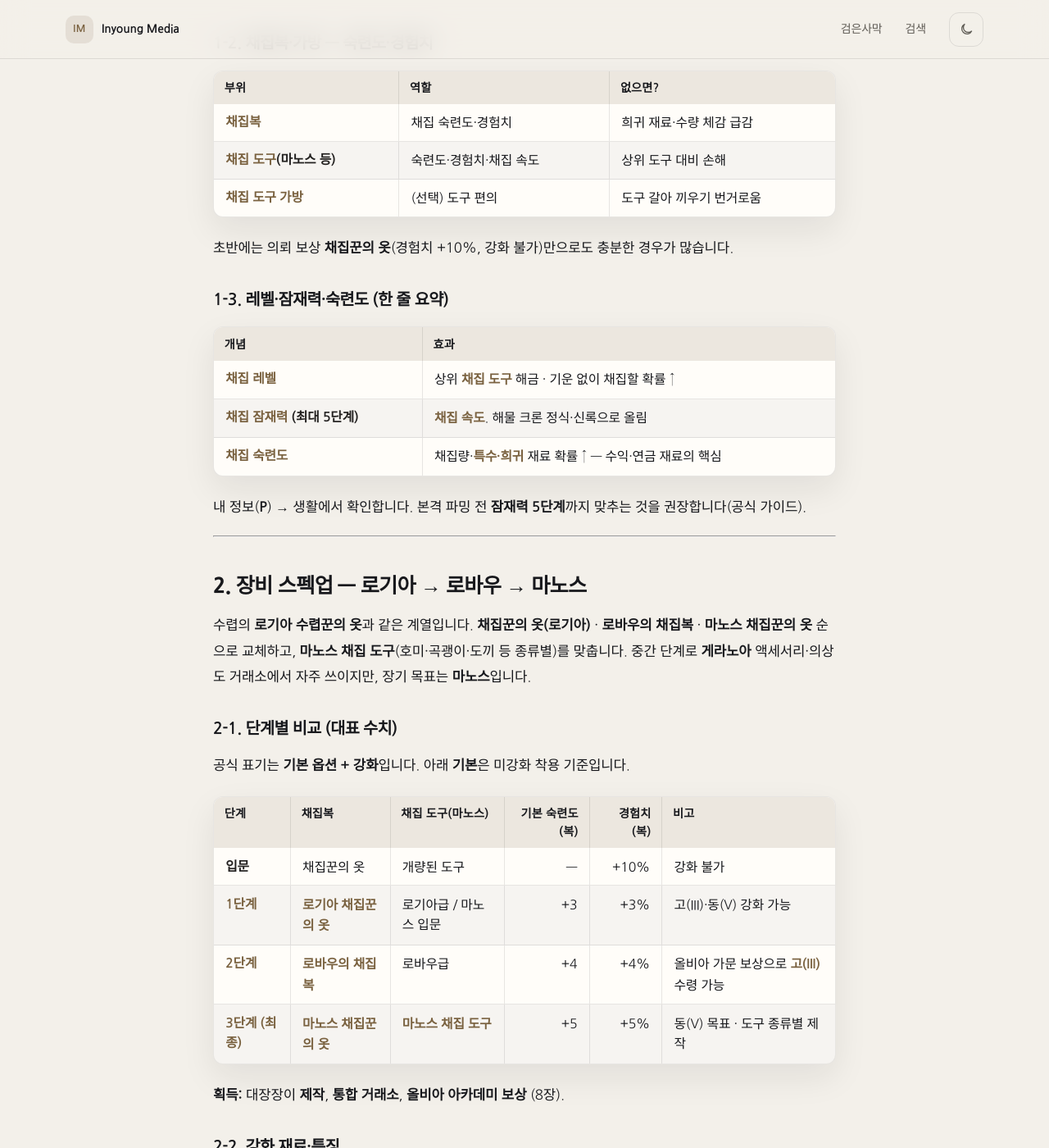
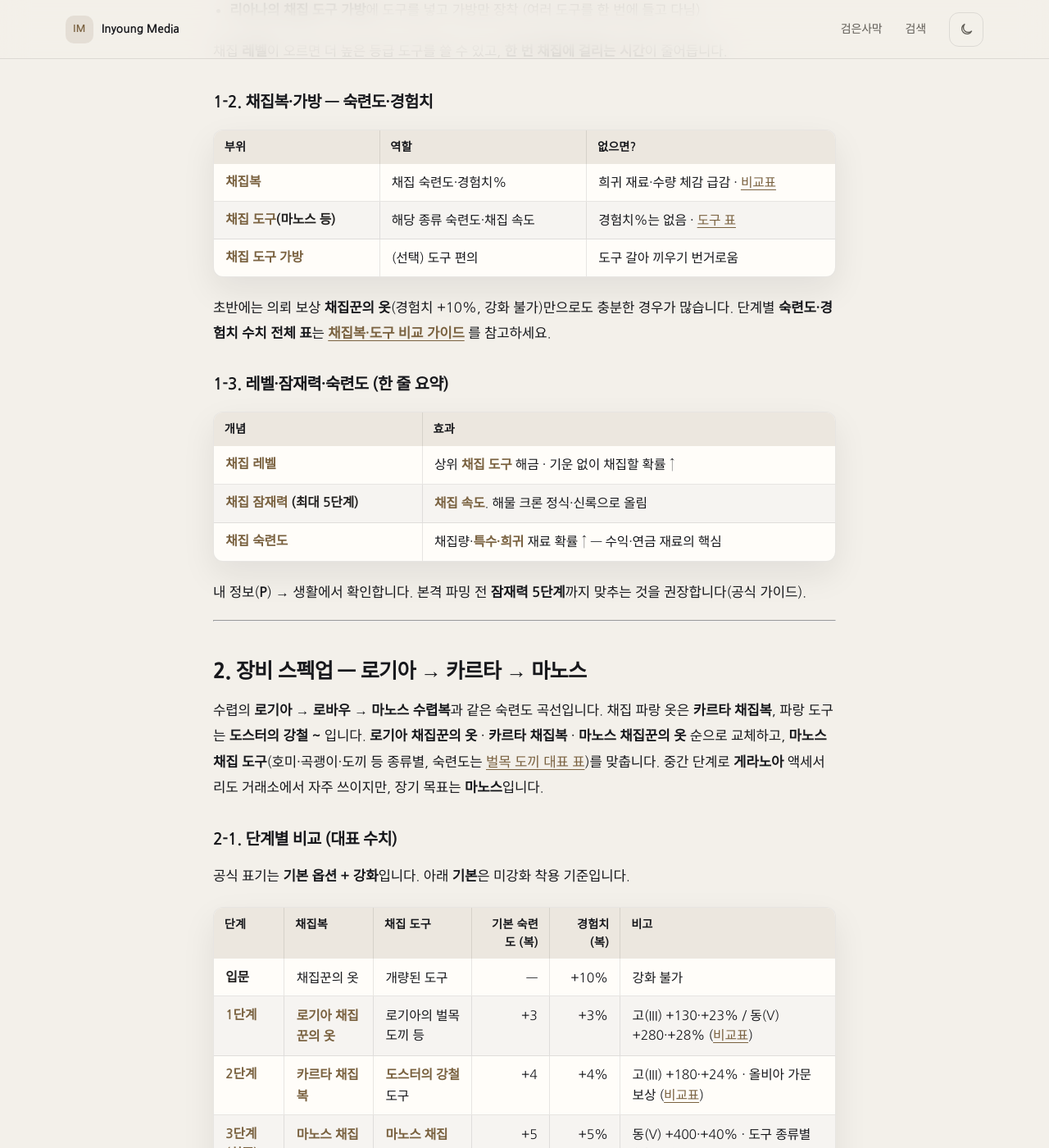
Before and after one commit to inyounglee/inyounglee.github.io, a Jekyll site: the page built from _posts/2026-09-18-gathering-lifeskill-guide.md, in a window 1280 px wide and 1400 px high, scrolled down 4372 px. Shown: the whole window at 82% size. Built offline with Jekyll 4.4.1, drawn with Linux system fonts in a browser that asks for light colours; some web fonts are replaced; some of the changed text lies outside the part shown.

Commit message:
- 채집복·도구 비교 글을 수렵복 비교와 같은 형식으로 올렸고, 채집 가이드 곳곳에 연결

````diff
--- a/_posts/2026-09-18-gathering-lifeskill-guide.md
+++ b/_posts/2026-09-18-gathering-lifeskill-guide.md
@@ -3,7 +3,7 @@
 title: "검은사막 채집 생활 가이드 — 장비·도구·버프·레벨업 (올비아 아카데미 보상 포함)"
 date: 2026-09-18
 categories: [blackdesert]
-tags: [검은사막, 채집, 생활, 장비, 마노스, 로바우, 로기아, 벌목, 채광, 호미, 수액, 도축, 무두질, 물뜨기, 삽, 맨손, 버프, 레벨업, 올비아아카데미, 요정의숨결, 광명석]
+tags: [검은사막, 채집, 생활, 장비, 마노스, 카르타, 도스터, 로기아, 벌목, 채광, 호미, 수액, 도축, 무두질, 물뜨기, 삽, 맨손, 버프, 레벨업, 올비아아카데미, 요정의숨결, 광명석]
 image: /assets/images/posts/gathering-lifeskill-guide.webp
 image_alt: 채집 가이드 썸네일 — 벌목·채광·호미·수액·도축·무두질·물뜨기·삽·맨손
 featured: false
@@ -11,11 +11,13 @@
 
 아래 내용은 **2026년 9월 기준 한국 검은사막 PC판**을 기준으로 정리했습니다. 공식 [모험가 가이드 — 채집](https://www.kr.playblackdesert.com/ko-kr/Wiki?wikiNo=97), [올비아 아카데미](https://www.kr.playblackdesert.com/ko-kr/Wiki?wikiNo=429), [광명석 조합식](https://www.kr.playblackdesert.com/ko-kr/Wiki?wikiNo=273)을 우선 참고했습니다.
 
+> **채집복·도구 숙련도·경험치만 비교**하고 싶다면 → **[채집복·도구 비교표 (로기아·카르타·마노스)](https://www.inyounglee.kr/blackdesert/2026/09/18/gathering-gear-stats-comparison/)**
+
 > 관련: [수렵 생활 가이드](https://www.inyounglee.kr/blackdesert/2026/09/01/hunting-lifeskill-guide/) · [재배 생활 가이드](https://www.inyounglee.kr/blackdesert/2026/09/18/farming-lifeskill-guide/) · [올비아 아카데미 항해·교역](https://www.inyounglee.kr/blackdesert/2026/09/06/olvia-academy-sailing-trade-guide/)
 
 # 검은사막 채집 생활 가이드
 
-채집은 필드의 나무·광석·약초·동물 등에서 **재료를 직접 모으는** 생활 콘텐츠입니다. 종류는 공식 기준으로 **벌목 · 채광 · 호미 · 맨손 · 수액 채취 · 도축 · 무두질 · 물뜨기 · 삽** 아홉 가지입니다. 같은 대상이라도 도구가 바뀌면 결과물이 달라지므로, 요리·가공·연금·제작을 키울 계획이라면 **채집 레벨·숙련도**와 함께 **쓰는 종류별 도구**를 먼저 잡아 두는 편이 좋습니다. 수렵과 마찬가지로 **로기아 → 로바우 → 마노스 채집복**과 **등급에 맞는 채집 도구**가 정석 루트입니다.
+채집은 필드의 나무·광석·약초·동물 등에서 **재료를 직접 모으는** 생활 콘텐츠입니다. 종류는 공식 기준으로 **벌목 · 채광 · 호미 · 맨손 · 수액 채취 · 도축 · 무두질 · 물뜨기 · 삽** 아홉 가지입니다. 같은 대상이라도 도구가 바뀌면 결과물이 달라지므로, 요리·가공·연금·제작을 키울 계획이라면 **채집 레벨·숙련도**와 함께 **쓰는 종류별 도구**를 먼저 잡아 두는 편이 좋습니다. 정석 루트는 **로기아 → 카르타 → 마노스 채집복**과 **로기아 → 도스터 강철 → 마노스 채집 도구**입니다. 수렵의 파랑 옷이 로바우인 것과 달리, 채집 파랑은 **카르타 채집복**입니다.
 
 결론부터 정리하면 추천 성장 순서는 다음과 같습니다.
 
@@ -23,7 +25,7 @@
 입문 (개량된 도구 + 채집꾼의 옷)
   → 벨리아·승급 의뢰 또는 올비아 채집 강의
   → 로기아 채집복·도구 (+강화)
-  → 로바우 채집복·도구 (+강화)
+  → 카르타 채집복 · 도스터 강철 도구 (+강화)
   → 마노스 채집복·도구 동(V) (최종)
 ```
 
@@ -49,7 +51,7 @@
 | **물뜨기** | 빈 병 | 물 **지형** | 물병 | 가열·솎아내기 |
 | **삽** | 삽 | 사막 모래 **지형** | 광석·수정·흙탕물주머니 | 가열·빻기·솎아내기 |
 
-마노스 채집 도구가 있는 핵심 6종은 **벌목·수액·호미·도축·무두질·채광**입니다. **물뜨기·삽·맨손**은 전용 마노스 도구가 없고, 물·사막은 오브젝트가 아니라 **지형에서 자동 반복**합니다. 6종의 미니게임은 **[뿌리 깊은 손](#rooted-hand)**에서 해금·ON/OFF까지 이어서 볼 수 있습니다.
+마노스 채집 도구가 있는 핵심 6종은 **벌목·수액·호미·도축·무두질·채광**입니다. **물뜨기·삽·맨손**은 전용 마노스 도구가 없고, 물·사막은 오브젝트가 아니라 **지형에서 자동 반복**합니다. 6종의 숙련도 숫자는 [벌목 도끼 대표 표](https://www.inyounglee.kr/blackdesert/2026/09/18/gathering-gear-stats-comparison/#tools)와 같고, 미니게임은 **[뿌리 깊은 손](#rooted-hand)**에서 해금·ON/OFF까지 이어서 볼 수 있습니다.
 
 #### 1-1-1. 벌목
 
@@ -99,7 +101,7 @@
 
 사막 **모래 지형**에서 **삽**으로 팝니다. 물뜨기와 같이 오브젝트가 아니라 지형 반복입니다. **광석·수정·흙탕물주머니**가 나오고, 가공은 가열·빻기·솎아내기입니다. 발렌시아 사막이 주 무대입니다. 마노스 삽은 없고, 숨결·파묻힌 흔적 공식 목록에도 없습니다.
 
-**입문용 도구:** 각 마을 **재료 상인**의 **「개량된~」** 채집 도구 — 착용 조건 없이 채집 시간이 짧아집니다.
+**입문용 도구:** 각 마을 **재료 상인**의 **「개량된~」** 채집 도구 — 착용 조건 없이 채집 시간이 짧아집니다. 이후 루트는 **로기아 → 도스터의 강철 → 마노스**이며, 숙련도·확률 숫자는 **[채집 도구 비교표](https://www.inyounglee.kr/blackdesert/2026/09/18/gathering-gear-stats-comparison/#tools)** 를 보세요.
 
 **장착 방법**
 
@@ -112,11 +114,11 @@
 
 | 부위 | 역할 | 없으면? |
 | --- | --- | --- |
-| **채집복** | 채집 숙련도·경험치 | 희귀 재료·수량 체감 급감 |
-| **채집 도구**(마노스 등) | 숙련도·경험치·채집 속도 | 상위 도구 대비 손해 |
+| **채집복** | 채집 숙련도·경험치% | 희귀 재료·수량 체감 급감 · [비교표](https://www.inyounglee.kr/blackdesert/2026/09/18/gathering-gear-stats-comparison/#clothes) |
+| **채집 도구**(마노스 등) | 해당 종류 숙련도·채집 속도 | 경험치%는 없음 · [도구 표](https://www.inyounglee.kr/blackdesert/2026/09/18/gathering-gear-stats-comparison/#tools) |
 | **채집 도구 가방** | (선택) 도구 편의 | 도구 갈아 끼우기 번거로움 |
 
-초반에는 의뢰 보상 **채집꾼의 옷**(경험치 +10%, 강화 불가)만으로도 충분한 경우가 많습니다.
+초반에는 의뢰 보상 **채집꾼의 옷**(경험치 +10%, 강화 불가)만으로도 충분한 경우가 많습니다. 단계별 **숙련도·경험치 수치 전체 표**는 **[채집복·도구 비교 가이드](https://www.inyounglee.kr/blackdesert/2026/09/18/gathering-gear-stats-comparison/)** 를 참고하세요.
 
 ### 1-3. 레벨·잠재력·숙련도 (한 줄 요약)
 
@@ -130,20 +132,20 @@
 
 ---
 
-## 2. 장비 스펙업 — 로기아 → 로바우 → 마노스
+## 2. 장비 스펙업 — 로기아 → 카르타 → 마노스
 
-수렵의 **로기아 수렵꾼의 옷**과 같은 계열입니다. **채집꾼의 옷(로기아)** · **로바우의 채집복** · **마노스 채집꾼의 옷** 순으로 교체하고, **마노스 채집 도구**(호미·곡괭이·도끼 등 종류별)를 맞춥니다. 중간 단계로 **게라노아** 액세서리·의상도 거래소에서 자주 쓰이지만, 장기 목표는 **마노스**입니다.
+수렵의 **로기아 → 로바우 → 마노스 수렵복**과 같은 숙련도 곡선입니다. 채집 파랑 옷은 **카르타 채집복**, 파랑 도구는 **도스터의 강철 ~** 입니다. **로기아 채집꾼의 옷** · **카르타 채집복** · **마노스 채집꾼의 옷** 순으로 교체하고, **마노스 채집 도구**(호미·곡괭이·도끼 등 종류별, 숙련도는 [벌목 도끼 대표 표](https://www.inyounglee.kr/blackdesert/2026/09/18/gathering-gear-stats-comparison/#tools))를 맞춥니다. 중간 단계로 **게라노아** 액세서리도 거래소에서 자주 쓰이지만, 장기 목표는 **마노스**입니다.
 
 ### 2-1. 단계별 비교 (대표 수치)
 
 공식 표기는 **기본 옵션 + 강화**입니다. 아래 **기본**은 미강화 착용 기준입니다.
 
-| 단계 | 채집복 | 채집 도구(마노스) | 기본 숙련도 (복) | 경험치 (복) | 비고 |
+| 단계 | 채집복 | 채집 도구 | 기본 숙련도 (복) | 경험치 (복) | 비고 |
 | --- | --- | --- | ---: | ---: | --- |
 | 입문 | 채집꾼의 옷 | 개량된 도구 | — | +10% | 강화 불가 |
-| **1단계** | **로기아 채집꾼의 옷** | 로기아급 / 마노스 입문 | +3 | +3% | 고(III)·동(V) 강화 가능 |
-| **2단계** | **로바우의 채집복** | 로바우급 | +4 | +4% | 올비아 가문 보상으로 **고(III)** 수령 가능 |
-| **3단계 (최종)** | **마노스 채집꾼의 옷** | **마노스 채집 도구** | +5 | +5% | 동(V) 목표 · 도구 종류별 제작 |
+| **1단계** | **로기아 채집꾼의 옷** | 로기아의 벌목 도끼 등 | +3 | +3% | 고(III) +130·+23% / 동(V) +280·+28% ([비교표](https://www.inyounglee.kr/blackdesert/2026/09/18/gathering-gear-stats-comparison/#clothes)) |
+| **2단계** | **카르타 채집복** | **도스터의 강철** 도구 | +4 | +4% | 고(III) +180·+24% · 올비아 가문 보상 ([비교표](https://www.inyounglee.kr/blackdesert/2026/09/18/gathering-gear-stats-comparison/#clothes)) |
+| **3단계 (최종)** | **마노스 채집꾼의 옷** | **마노스 채집 도구** | +5 | +5% | 동(V) +400·+40% · 도구 종류별 ([비교표](https://www.inyounglee.kr/blackdesert/2026/09/18/gathering-gear-stats-comparison/#tools)) |
 
 **획득:** 대장장이 **제작**, **통합 거래소**, **올비아 아카데미 보상** (8장).
 
@@ -156,7 +158,7 @@
 | +1 ~ +15 | **검은 결정** |
 | 장(I) ~ 동(V) | **응축된 마력의 검은 결정** |
 
-- 로기아·로바우·마노스는 **발크스 스택(강화 확률 증가) 없음**
+- 로기아·카르타·도스터·마노스는 **발크스 스택(강화 확률 증가) 없음**
 - 실패 시 **파괴 없음** (고대의 모루·아그리스 정수로 확정 강화 가능)
 
 ### 2-3. 추천 강화 목표
@@ -164,7 +166,7 @@
 | 구간 | 목표 | 이유 |
 | --- | --- | --- |
 | 로기아 | **+15·장(I)~고(III)** | 올비아·승급 의뢰 구간 |
-| 로바우 | **장(I)~고(III)** | 올비아 **로바우 보상** 이후 마노스 전 |
+| 카르타·도스터 | **장(I)~고(III)** | 올비아 **파란색 보상** 이후 마노스 전 |
 | 마노스 | **동(V)** | 숙련도·경험치 최대 구간 |
 
 크론석은 **마노스 동(V) 직전**에 쓰는 편이 낫습니다.
@@ -177,7 +179,7 @@
 | **레이트가의 채집 도구** | 북부 밀농장 **노먼 레이트** 공헌도 50 **대여** — 숙련도·경험치·확률 |
 | **마력이 깃든 채집 도구** | 시간 −11초·확률 +80% but **숙련도에 따른 희귀 확률 미적용** — 레벨업용, 수익용 아님 |
 
-레벨만 빠르게 올릴 때는 마력 도구, **숙련도·희귀 재료**를 노릴 때는 **마노스·로바우** 쪽이 맞습니다.
+레벨만 빠르게 올릴 때는 마력 도구, **숙련도·희귀 재료**를 노릴 때는 **마노스·도스터** 쪽이 맞습니다. 로기아를 **동(V)** 까지 올려도 경험치 **+28%** 로 **마노스 고(III) +25%** 와 비슷한 수준이므로, 응축 결정 투자 전 **카르타·마노스 교체 시점**을 [비교표](https://www.inyounglee.kr/blackdesert/2026/09/18/gathering-gear-stats-comparison/)에서 함께 검토하세요.
 
 ### 2-5. 2026년 9월 2일 생활 장비 통합
 
@@ -309,8 +311,8 @@
 | --- | --- | --- | --- |
 | 0 | **벨리아** 채집 입문 의뢰 | 초급 | 개량된 도구 |
 | 1 | **승급 의뢰** (초급 10+) | 견습~숙련 | 로기아+ |
-| 2 | **올비아 채집 강의** (병행 가능) | 장인 (패스 시 명장) | 로바우 보상 |
-| 3 | 리아나 **일일·주간** + 필드 파밍 | 전문~장인 | 로바우~마노스 |
+| 2 | **올비아 채집 강의** (병행 가능) | 장인 (패스 시 명장) | 카르타·도스터 보상 |
+| 3 | 리아나 **일일·주간** + 필드 파밍 | 전문~장인 | 카르타~마노스 |
 | 4 | 숙련도·의뢰 병행 | 명장~ | **마노스 동(V)** |
 
 ### 6-2. 1순위 — 벨리아 · 승급 의뢰
@@ -375,12 +377,12 @@
 
 올비아 UI → **가문 보상 — 생활** 에서 채집 분야 진행도를 받습니다. 생활 **전 분야** 수료 구조 안에 채집 강의 완료가 포함됩니다.
 
-**채집·수렵과 같은 계열 대표 보상**
+**채집 분야 대표 보상**
 
 | 아이템 | 등급·용도 |
 | --- | --- |
-| **로바우의 채집복** (TRI / **고 III**) | 로기아 다음 — **즉시 착용** |
-| **로바우 채집 도구** (TRI / **고 III**) | 상위 도구 교체 |
+| **카르타 채집복** (TRI / **고 III**) | 로기아 다음 — **즉시 착용** · [비교표](https://www.inyounglee.kr/blackdesert/2026/09/18/gathering-gear-stats-comparison/#clothes) |
+| **도스터의 강철 채집 도구** (TRI / **고 III**) | 상위 도구 교체 · [비교표](https://www.inyounglee.kr/blackdesert/2026/09/18/gathering-gear-stats-comparison/#tools) |
 | **응축된 마력의 검은 결정** ×20 | 장(I)~ 강화 |
 | **크론석** ×1,000 | 마노스 상위 강화 예약 |
 
@@ -390,7 +392,7 @@
 
 | | 올비아 채집 강의 | 벨리아·승급·필드 |
 | --- | --- | --- |
-| 장비 | **로바우 고III** + (주화) **마노스** | 직접 제작·구매 |
+| 장비 | **카르타 고III** + **도스터 고III** + (주화) **마노스** | 직접 제작·구매 |
 | 레벨 | **장인~명장** (패스) | **숙련~전문** 위주 |
 | 시간 | 강의 1~2일 + 숨결 100 | 분산 파밍 |
 | 조건 | **60+ · 아카데미 입학** | 없음 |
@@ -409,8 +411,8 @@
   벨리아·승급 의뢰 OR 올비아 채집 강의
   ↓
 [1차] 로기아 채집복·도구 (+15·장 ~ 고)
-  ↓  (올비아면 로바우 보상으로 스킵 가능)
-[2차] 로바우 채집복·도구 (장~고)
+  ↓  (올비아면 카르타·도스터 보상으로 스킵 가능)
+[2차] 카르타 채집복 · 도스터 강철 도구 (장~고)
   ↓
 [3차] 마노스 채집복 + 마노스 채집 도구(종류별) → 동(V)
   ↓
@@ -422,8 +424,8 @@
 | 시점 | 착용 목표 | 채집 레벨 |
 | --- | --- | --- |
 | 1주차 | 로기아 고(III) + 견습~숙련 도구 | 견습~숙련 |
-| 올비아 완료 | **로바우 고III** (+ 주화 마노스) | **장인** |
-| 중기 | 로바우~마노스 + 전문~장인 | 전문~장인 |
+| 올비아 완료 | **카르타·도스터 고III** (+ 주화 마노스) | **장인** |
+| 중기 | 카르타·도스터~마노스 + 전문~장인 | 전문~장인 |
 | 최종 | **마노스 동(V)** 복·도구 | **명장** |
 
 ---
@@ -440,7 +442,7 @@
 | 마력이 깃든 도구로 수익 기대 | **숙련도 희귀 보너스 미적용** — 레벨용 |
 | 선택과 집중 : 채집 무조건 | 숙련도 **−500** — 합산 여유 확인 |
 | 올비아 수료 채팅 오타 | **`올비움, 프론티아!`** (일반 채팅) |
-| 로바우 가문 보상 누락 | UI **가문 보상 — 생활** |
+| 카르타·도스터 가문 보상 누락 | UI **가문 보상 — 생활** |
 
 ---
 
@@ -451,8 +453,8 @@
 ```
 □ 벌목 도끼 · 곡괭이 · 호미 · 수액 채취 · 도축칼 · 무두질칼 · (필요 시) 빈 병·삽
 □ 리아나의 채집 도구 가방 (선택)
-□ 채집복 (로기아 → 로바우 → 마노스)
-□ 마노스 채집 도구 — 쓰는 종류만 우선
+□ 채집복 (로기아 → 카르타 → 마노스)
+□ 채집 도구 (로기아 → 도스터 강철 → 마노스) — 쓰는 종류만 우선
 ```
 
 ### 버프·유물
@@ -478,7 +480,7 @@
 
 ```
 □ [채집 강의] 전체 수료 + 올비움, 프론티아!
-□ 가문 보상 — 로바우 채집복·도구
+□ 가문 보상 — 카르타 채집복 · 도스터 강철 도구
 □ 패스 — 명장 1
 □ 주화 — 마노스 선택 상자 (필요 시)
 ```
@@ -489,6 +491,7 @@
 
 | 링크 | 용도 |
 | --- | --- |
+| **[채집복·도구 비교표 (로기아·카르타·마노스)](https://www.inyounglee.kr/blackdesert/2026/09/18/gathering-gear-stats-comparison/)** | 숙련도·경험치 단계표 · [옷](https://www.inyounglee.kr/blackdesert/2026/09/18/gathering-gear-stats-comparison/#clothes) · [도구(벌목 도끼)](https://www.inyounglee.kr/blackdesert/2026/09/18/gathering-gear-stats-comparison/#tools) |
 | [모험가 가이드 — 채집 (공식)](https://www.kr.playblackdesert.com/ko-kr/Wiki?wikiNo=97) | 도구·의뢰·요정의 숨결·뿌리 깊은 손 |
 | [뿌리 깊은 손 (이 글 5-3)](#rooted-hand) | 해금 의뢰·미니게임·ON/OFF |
 | [9/2 생활 장비 통합 (공식)](https://www.kr.playblackdesert.com/ko-KR/News/Detail?groupContentNo=16141&countryType=ko-KR) | 유물 → 생활 UI |
@@ -496,6 +499,7 @@
 | [올비아 아카데미 패스 (공식)](https://www.kr.playblackdesert.com/ko-KR/News/Detail?groupContentNo=15100) | 장인 5 · 명장 1 |
 | [2026 생활 유물·광명석 추천](https://www.inven.co.kr/board/black/3584/59027) | 채집 최종 조합 |
 | [수렵 생활 가이드](https://www.inyounglee.kr/blackdesert/2026/09/01/hunting-lifeskill-guide/) | 같은 올비아·마노스 루트 |
+| [수렵복 비교표](https://www.inyounglee.kr/blackdesert/2026/09/01/hunting-armor-stats-comparison/) | 같은 숙련도·경험치 곡선 (파랑은 로바우) |
 | [재배 생활 가이드](https://www.inyounglee.kr/blackdesert/2026/09/18/farming-lifeskill-guide/) | 씨앗·재료 연계 |
 | [올비아 항해·교역](https://www.inyounglee.kr/blackdesert/2026/09/06/olvia-academy-sailing-trade-guide/) | 생활 병행 일정 |
 
@@ -503,6 +507,6 @@
 
 ## 정리
 
-채집은 **아홉 종류**(벌목·채광·호미·맨손·수액·도축·무두질·물뜨기·삽)와 **대상에 맞는 도구 + 채집복(로기아→로바우→마노스) + 잠재력 5**가 시작입니다. **해물 크론 정식·신록의 영약**이 레벨 속도를 만들고, **생활 통합 UI → 채집**의 **세스라 유물**과 **심마니·자연인·요리조리 위즐** 조합이 그 위를 얹습니다. **올비아 채집 강의**는 로바우 고III와 **장인~명장**까지 한 번에 밀어 주는 가장 큰 지원이며, 평소에는 **승급·리아나 의뢰**와 **요정의 숨결** 루프를 이어 가면 됩니다.
+채집은 **아홉 종류**(벌목·채광·호미·맨손·수액·도축·무두질·물뜨기·삽)와 **대상에 맞는 도구 + 채집복(로기아→카르타→마노스) + 잠재력 5**가 시작입니다. 도구는 **로기아 → 도스터 강철 → 마노스**이며, 여섯 종의 숙련도는 [벌목 도끼 대표 표](https://www.inyounglee.kr/blackdesert/2026/09/18/gathering-gear-stats-comparison/#tools)와 같습니다. **해물 크론 정식·신록의 영약**이 레벨 속도를 만들고, **생활 통합 UI → 채집**의 **세스라 유물**과 **심마니·자연인·요리조리 위즐** 조합이 그 위를 얹습니다. **올비아 채집 강의**는 카르타·도스터 고III와 **장인~명장**까지 한 번에 밀어 주는 가장 큰 지원이며, 평소에는 **승급·리아나 의뢰**와 **요정의 숨결** 루프를 이어 가면 됩니다. 채집복·도구 단계별 숙련도·경험치는 **[비교표](https://www.inyounglee.kr/blackdesert/2026/09/18/gathering-gear-stats-comparison/)** 에서 확인할 수 있습니다.
 
 ※ 패치에 따라 장비 등급·올비아 일정·가문 통합 생활 장비가 변경될 수 있습니다. 진행 직전 [검은사막 공식 홈페이지](https://www.kr.playblackdesert.com/) 공지를 확인하세요.
````
Also changed, not shown: _posts/2026-09-02-hunting-armor-stats-comparison.md (+1 -0 lines), _posts/2026-09-18-gathering-gear-stats-comparison.md (added, +209 -0 lines), assets/images/posts/gathering-gear-stats-comparison.webp (added).
